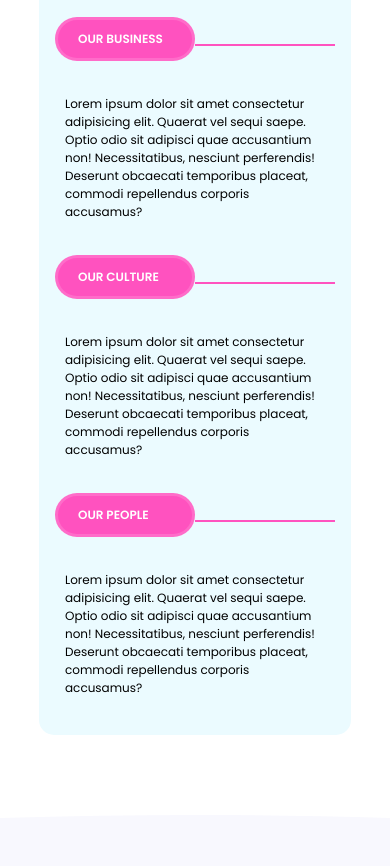
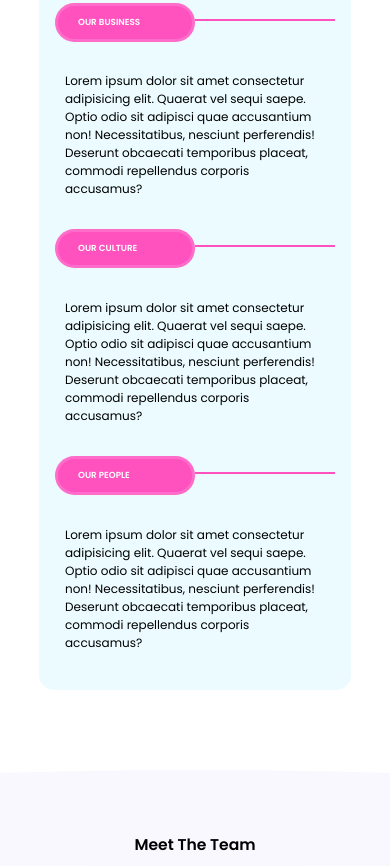
Before and after one commit to LT-Dev-Tag-House/PerspectiveAccounting, a plain HTML site: page about.html in a window 390 px wide. Shown: the part 1920-2786 px from the top of the page. Drawn offline with nearby package versions, Linux system fonts and the light colour scheme.

Commit message:
font size changes

```diff
--- a/style.css
+++ b/style.css
@@ -615,11 +615,14 @@ li {
         max-width: 300px;
     }
     .heading-styling {
-        font-size: .75rem;
+        font-size: .55rem;
+    }
+    .border-line {
+        margin-top: 1.55rem;
     }
     .team .sub-heading {
         text-align: center;
-        font-size: .85rem;
+        font-size: .65rem;
     }
 
 }
```
